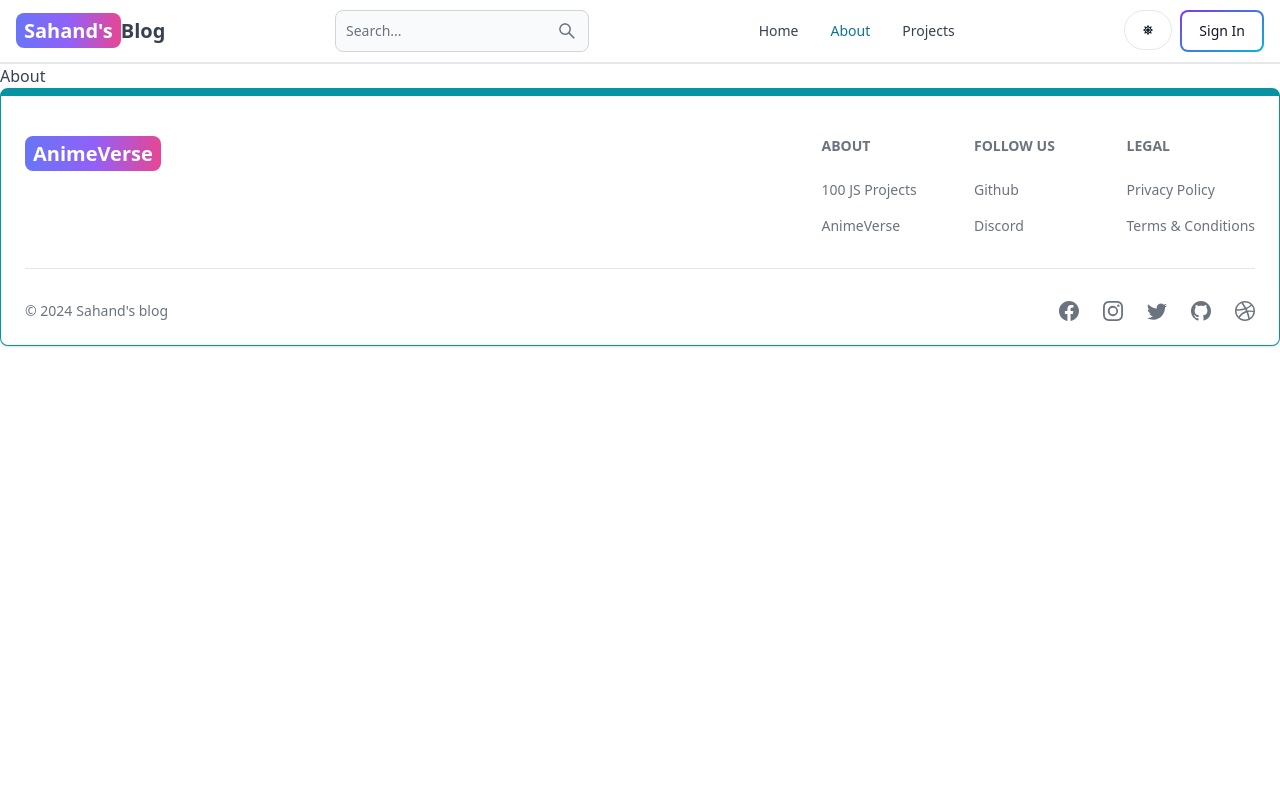
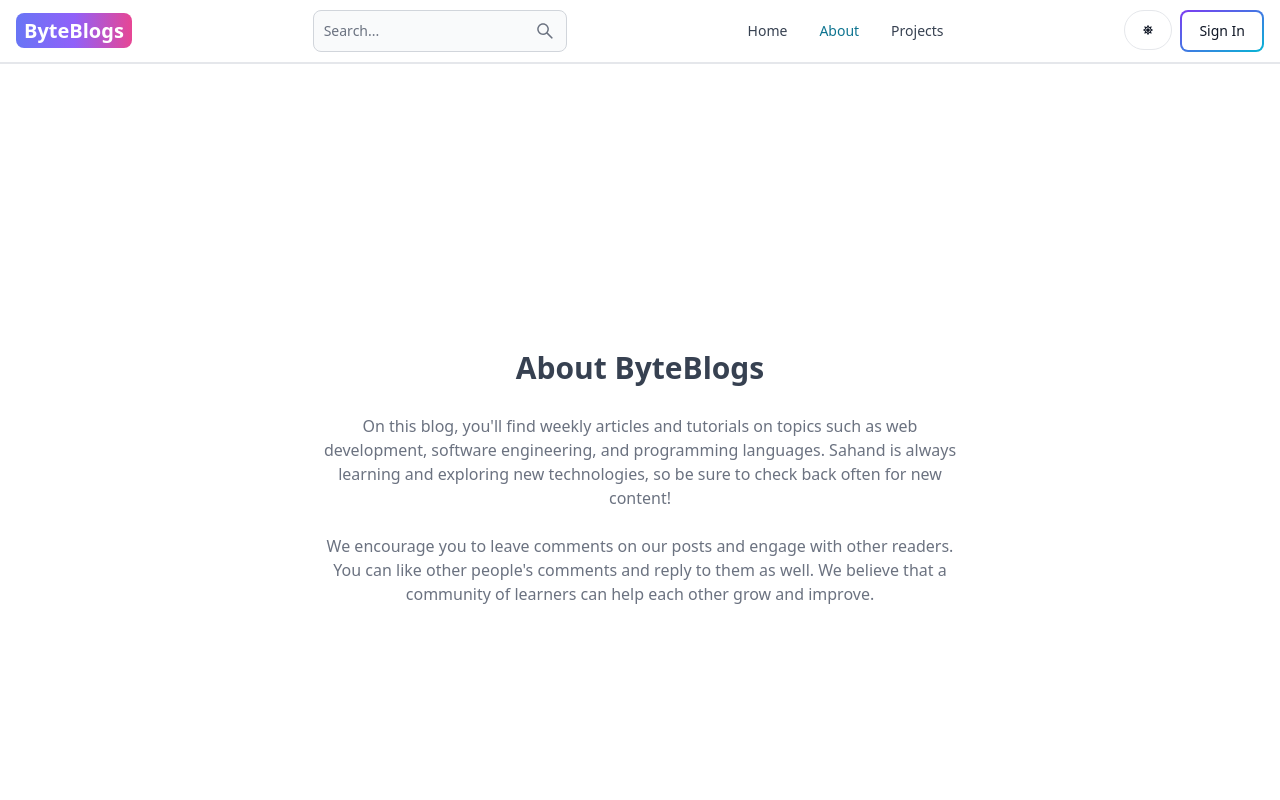
Before and after one commit to Saadkarim402/Blog-Admin, a React (Vite) app in the folder client/: page /about in a window 1280 px wide. Shown: the top 800 px of the page. Built offline with nearby package versions, Linux system fonts and the light colour scheme; no server answers.

Commit message:
Update API and client files

```diff
--- a/client/src/Components/Footer.jsx
+++ b/client/src/Components/Footer.jsx
@@ -18,7 +18,7 @@
               className="self-center whitespace-nowrap text-lg sm:text-xl font-semibold dark:text-white"
             >
               <span className="px-2 py-1 bg-gradient-to-r from-indigo-500 via-purple-500 to-pink-500 rounded-lg text-white">
-                AnimeVerse
+                ByteBlogs
               </span>
             </Link>
           </div>
@@ -26,19 +26,19 @@
             <div>
               <Footer.Title title="About" />
               <Footer.LinkGroup col>
-                <Footer.Link
+                {/* <Footer.Link
                   href="https://www.100jsprojects.com"
                   target="_blank"
                   rel="noopener noreferrer"
                 >
                   100 JS Projects
-                </Footer.Link>
+                </Footer.Link> */}
                 <Footer.Link
                   href="/about"
                   target="_blank"
                   rel="noopener noreferrer"
                 >
-                  AnimeVerse
+                  ByteBlogs
                 </Footer.Link>
               </Footer.LinkGroup>
             </div>
@@ -46,7 +46,7 @@
               <Footer.Title title="Follow us" />
               <Footer.LinkGroup col>
                 <Footer.Link
-                  href="https://www.github.com/sahandghavidel"
+                  href="https://github.com/Saadkarim402"
                   target="_blank"
                   rel="noopener noreferrer"
                 >
@@ -76,7 +76,7 @@
             <Footer.Icon href="#" icon={BsInstagram} />
             <Footer.Icon href="#" icon={BsTwitter} />
             <Footer.Icon
-              href="https://github.com/sahandghavidel"
+              href="https://github.com/Saadkarim402"
               icon={BsGithub}
             />
             <Footer.Icon href="#" icon={BsDribbble} />
--- a/client/src/Components/Header.jsx
+++ b/client/src/Components/Header.jsx
@@ -55,9 +55,8 @@
         className='self-center whitespace-nowrap text-sm sm:text-xl font-semibold dark:text-white'
       >
         <span className='px-2 py-1 bg-gradient-to-r from-indigo-500 via-purple-500 to-pink-500 rounded-lg text-white'>
-          Sahand's
+        ByteBlogs
         </span>
-        Blog
       </Link>
       <form onSubmit={handleSubmit}>
         <TextInput
--- a/client/src/pages/About.jsx
+++ b/client/src/pages/About.jsx
@@ -1,9 +1,28 @@
-import React from 'react'
+export default function About() {
+  return (
+    <div className='min-h-screen flex items-center justify-center'>
+      <div className='max-w-2xl mx-auto p-3 text-center'>
+        <div>
+          <h1 className='text-3xl font font-semibold text-center my-7'>
+            About ByteBlogs
+          </h1>
+          <div className='text-md text-gray-500 flex flex-col gap-6'>
+            <p>
+              On this blog, you'll find weekly articles and tutorials on topics
+              such as web development, software engineering, and programming
+              languages. Sahand is always learning and exploring new
+              technologies, so be sure to check back often for new content!
+            </p>
 
-function About() {
-  return (
-    <div>About</div>
-  )
+            <p>
+              We encourage you to leave comments on our posts and engage with
+              other readers. You can like other people's comments and reply to
+              them as well. We believe that a community of learners can help
+              each other grow and improve.
+            </p>
+          </div>
+        </div>
+      </div>
+    </div>
+  );
 }
-
-export default About
--- a/client/src/pages/Home.jsx
+++ b/client/src/pages/Home.jsx
@@ -30,7 +30,7 @@
         </Link>
       </div>
       <div className='p-3 bg-amber-100 dark:bg-slate-700'>
-        <CallToAction />
+        {/* <CallToAction /> */}
       </div>
 
       <div className='max-w-6xl mx-auto p-3 flex flex-col gap-8 py-7'>
--- a/package.json
+++ b/package.json
@@ -6,7 +6,8 @@
   "main": "index.js",
   "scripts": {
     "dev": "nodemon api/index.js",
-    "start": "node api/index.js"
+    "start": "node api/index.js",
+    "build": "npm install && npm install --prefix client && npm run build --prefix client"
   },
   "keywords": [],
   "author": "",
```
Also changed, not shown: 1 other file (tests, documents, lock files or other folders).
